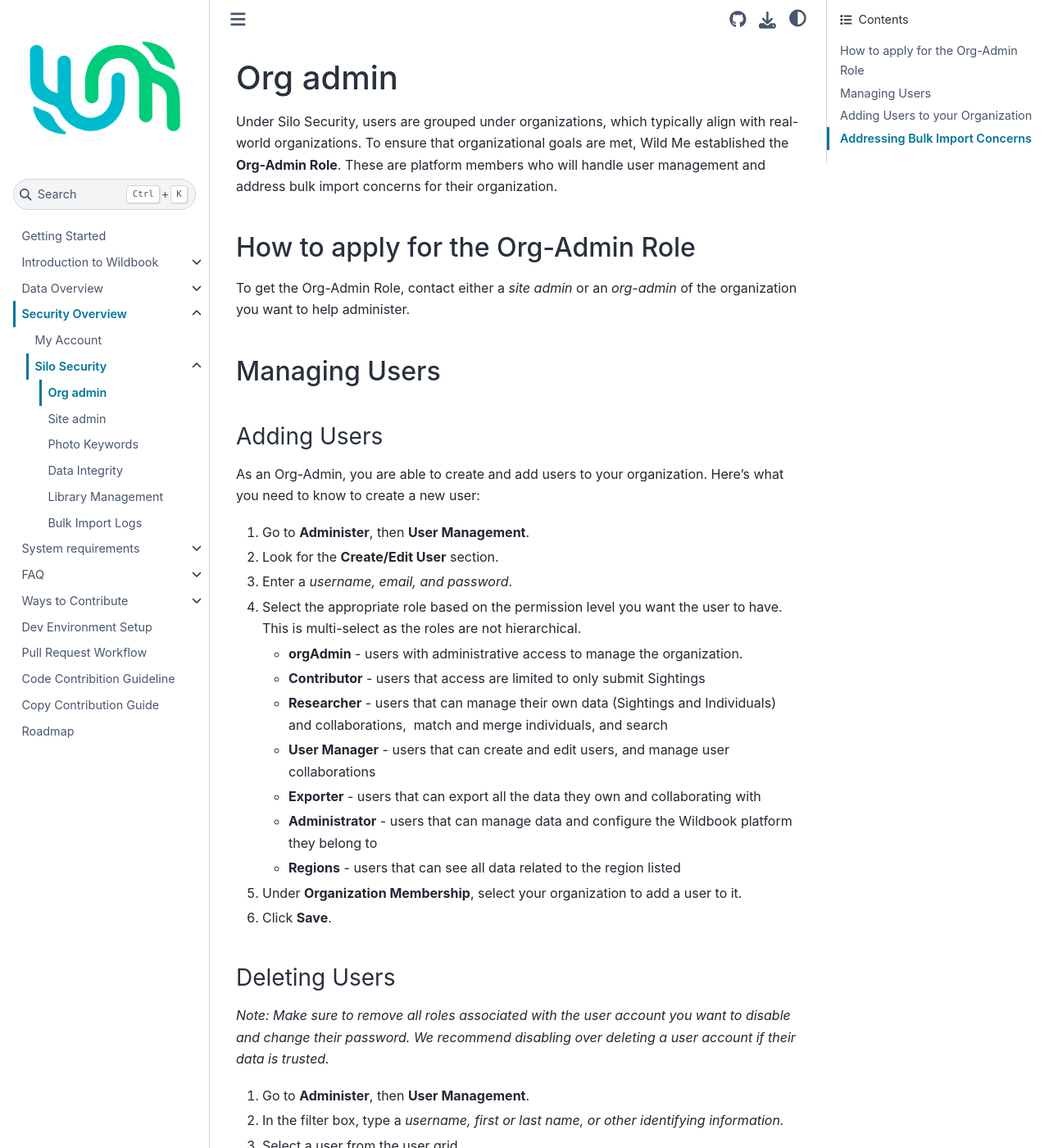
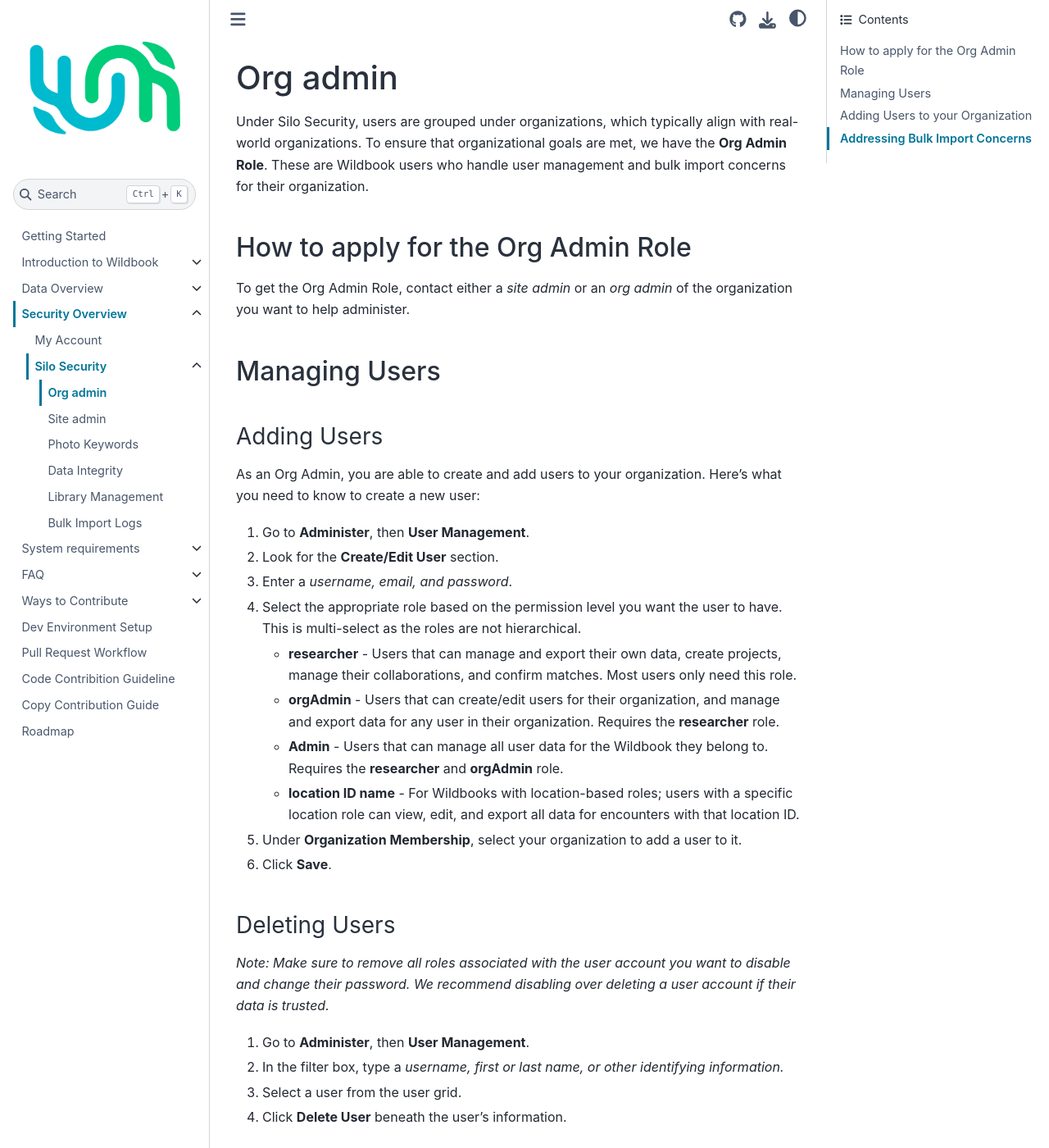
Before and after one commit to WildMeOrg/wildbook-docs, a Sphinx documentation site: the page built from docs/security/silo-security/org-admin.md, in a window 1280 px wide and 1400 px high. Shown: the whole window at 82% size. Built offline with Sphinx 7.4.7 and the Sphinx Book theme 1.1.4, drawn with Linux system fonts in a browser that asks for light colours; some of the changed text lies outside the part shown.

Commit message:
Update org-admin.md
- Updated available roles and how to apply them
- Updated bulk import actions

```diff
--- a/docs/security/silo-security/org-admin.md
+++ b/docs/security/silo-security/org-admin.md
@@ -1,30 +1,27 @@
 # Org admin
 
-Under Silo Security, users are grouped under organizations, which typically align with real-world organizations. To ensure that organizational goals are met, Wild Me established the **Org-Admin Role**. These are platform members who will handle user management and address bulk import concerns for their organization.
+Under Silo Security, users are grouped under organizations, which typically align with real-world organizations. To ensure that organizational goals are met, we have the **Org Admin Role**. These are Wildbook users who handle user management and bulk import concerns for their organization.
 
-## How to apply for the Org-Admin Role
+## How to apply for the Org Admin Role
 
-To get the Org-Admin Role, contact either a *site admin* or an *org-admin* of the organization you want to help administer.
+To get the Org Admin Role, contact either a *site admin* or an *org admin* of the organization you want to help administer.
 
 ## Managing Users
 
 ### Adding Users
 
-As an Org-Admin, you are able to create and add users to your organization. Here’s what you need to know to create a new user:
+As an Org Admin, you are able to create and add users to your organization. Here’s what you need to know to create a new user:
 
 1. Go to **Administer**, then **User Management**.
 2. Look for the **Create/Edit User** section.
 3. Enter a *username, email, and password*.
 4. Select the appropriate role based on the permission level you want the user to have. This is multi-select as the roles are not hierarchical.
-    * **orgAdmin** - users with administrative access to manage the organization.
-    * **Contributor** - users that access are limited to only submit Sightings
-    * **Researcher** - users that can manage their own data (Sightings and Individuals) and collaborations,  match and merge individuals, and search
-    * **User Manager** - users that can create and edit users, and manage user collaborations
-    * **Exporter** - users that can export all the data they own and collaborating with
-    * **Administrator** - users that can manage data and configure the Wildbook platform they belong to
-    * **Regions** - users that can see all data related to the region listed
-5. Under **Organization Membership**, select your organization to add a user to it.
-6. Click **Save**.
+    * **researcher** - Users that can manage and export their own data, create projects, manage their collaborations, and confirm matches. Most users only need this role.
+    * **orgAdmin** - Users that can create/edit users for their organization, and manage and export data for any user in their organization. Requires the **researcher** role.
+    * **Admin** - Users that can manage all user data for the Wildbook they belong to. Requires the **researcher** and **orgAdmin** role.
+    * **location ID name** - For Wildbooks with location-based roles; users with a specific location role can view, edit, and export all data for encounters with that location ID.
+6. Under **Organization Membership**, select your organization to add a user to it.
+7. Click **Save**.
 
 ### Deleting Users
 
@@ -46,11 +43,10 @@
 
 ## Addressing Bulk Import Concerns
 
-As an Org-Admin, you can manage **bulk imports** for any user in your organization.
+As an Org Admin, you can manage **bulk imports** for any user in your organization.
 
 1. Go to **Administer**, then **Bulk Import Logs**.
 2. Select the desired *Bulk Import task* from the list.
 3. Scroll to the bottom. You can take any of the following actions:
-    * **Send to detection**: Send all imported Encounters to Detection. This can only be done if all Encounters have not been sent to Detection.
-    * **Send to identification**: Send all imported Encounters to Detection and Identification. This can only be done if all Encounters have not been sent to Detection.
-    * **Delete ImportTask**: Delete the Bulk Import and the related data. This can be done at any time.
+    * **Send to identification**: Send all imported Encounters Identification. This can only be done if all Encounters have completed Detection.
+    * **Delete Import Task**: Delete the Bulk Import and the related data. This can be done at any time.
```
